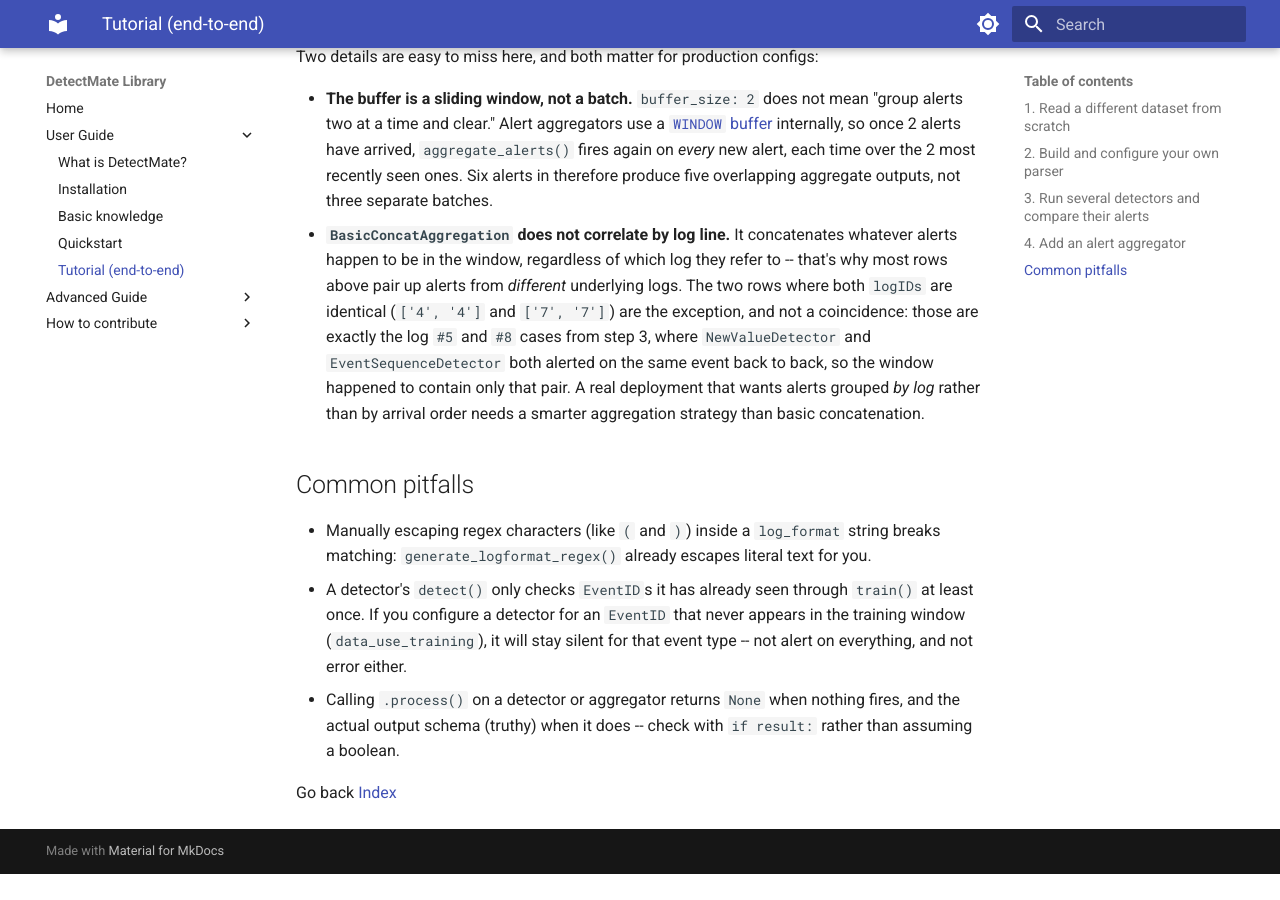
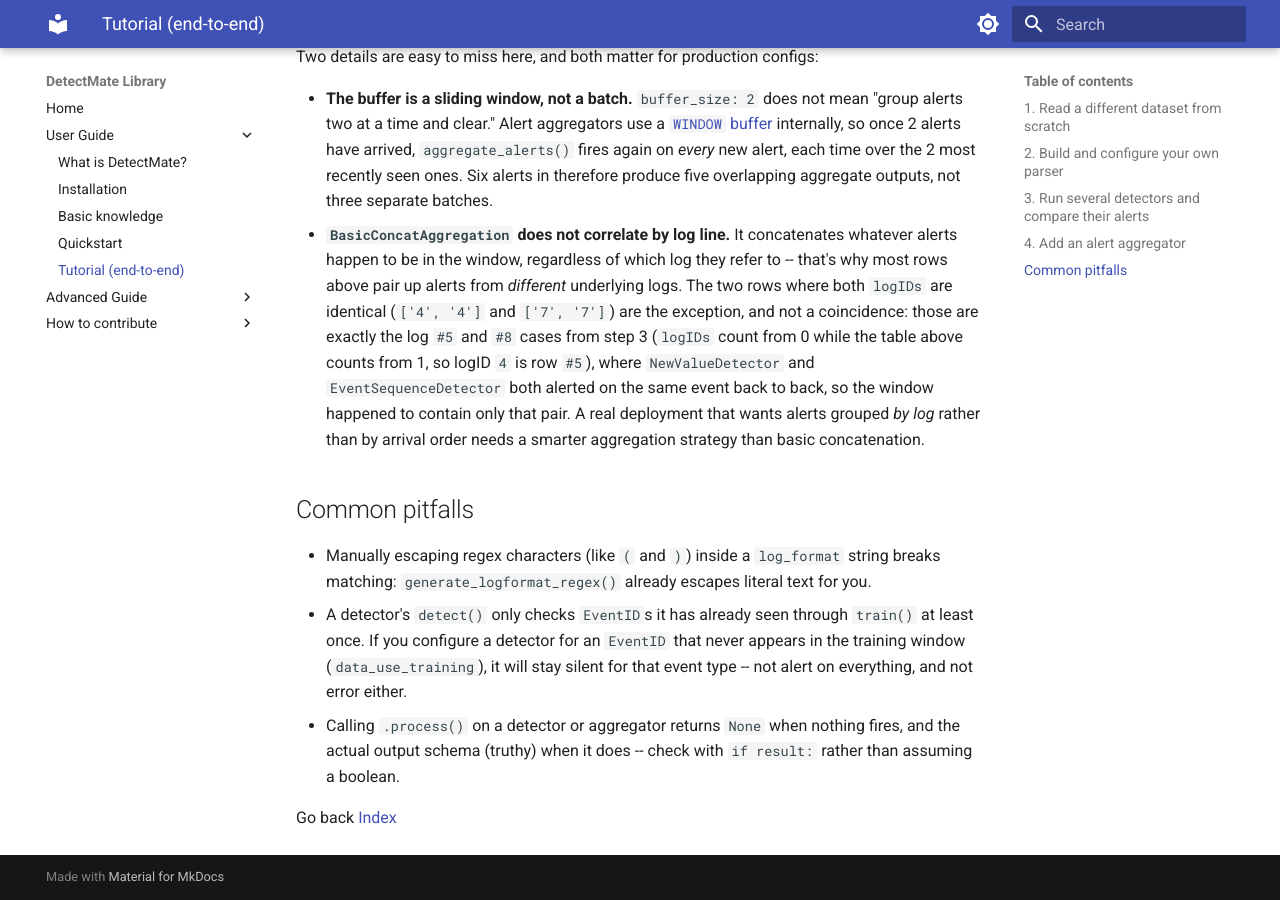
Before and after one commit to ait-detectmate/DetectMateLibrary, an MkDocs documentation site: the page built from docs/user_guide/tutorial.md, in a window 1280 px wide and 900 px high, scrolled down 6264 px. Built offline with MkDocs 1.6.1 and Material for MkDocs 9.7.7, drawn with Linux system fonts in a browser that asks for light colours; before the commit the page ends 7138 px from its top, so only the background shows below that.

Commit message:
add count vs row explanation

```diff
--- a/docs/user_guide/tutorial.md
+++ b/docs/user_guide/tutorial.md
@@ -224,7 +224,8 @@ Two details are easy to miss here, and both matter for production configs:
   refer to  --  that's why most rows above pair up alerts from *different*
   underlying logs. The two rows where both `logIDs` are identical
   (`['4', '4']` and `['7', '7']`) are the exception, and not a coincidence:
-  those are exactly the log `#5` and `#8` cases from step 3, where
+  those are exactly the log `#5` and `#8` cases from step 3 (`logIDs` count
+  from 0 while the table above counts from 1, so logID `4` is row `#5`), where
   `NewValueDetector` and `EventSequenceDetector` both alerted on the same
   event back to back, so the window happened to contain only that pair. A
   real deployment that wants alerts grouped *by log* rather than by arrival
```
